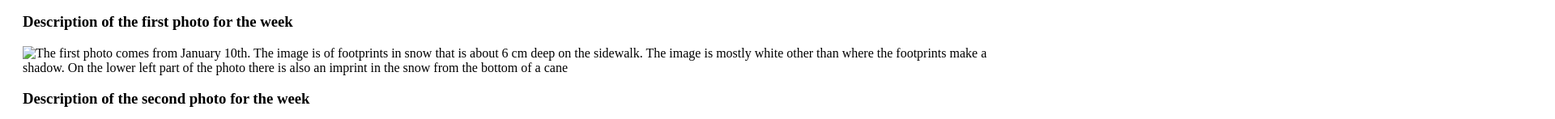
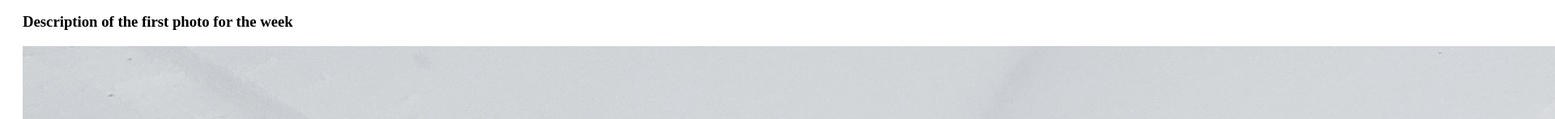
Before and after one commit to k-j-ross/k-j-ross.github.io, a plain HTML site: page full_week_1.html in a window 1280 px wide. Shown: the part 1618-1765 px from the top of the page at 81% size, 1920 px wide, since content can reach past the window. Drawn offline with Linux system fonts and the light colour scheme.

Commit message:
Added photo

```diff
--- a/full_week_1.html
+++ b/full_week_1.html
@@ -53,8 +53,9 @@ We are corporal bodies in relationship to landscape— inhabiting this corporeal
 <h3>Description of woven timeline</h3>
 <img src="week1" alt="The first week the textile background stayed consistent with non exposed background. The black line indicating the temperature on the chart falls sharply across the week. This fall indicates a change in temperature outside. The beginning of the week the temperatures are indicated at the high mid point of the graph, indicating a daytime high of around zero, at the end of the week the lows are around 32 degrees Celsius below zero. In contrast to this the white bars that are made up of crossed stiches increase in size at the beginning of the week. By the end of the week there is  around 10 cm of snow accumulated on the ground growing from  five at the beginning of the week. At the right end of the week to the right side of the weeks section there are samples of the yarn used for sensing dangeling down beside the written summary of the weeks experience.">
 </img>
+
 <h3> Description of the first photo for the week</h3>
-<img src="'week1" alt="The first photo comes from January 10th. The image is of footprints in snow that is about 6 cm deep on the sidewalk. The image is mostly white other than where the footprints make a shadow. On the lower left part of the photo there is also an imprint in the snow from the bottom of a cane"" >
+<img src="Images/20240110_13cane print in snow.jpg" alt="The first photo comes from January 10th. The image is of footprints in snow that is about 6 cm deep on the sidewalk. The image is mostly white other than where the footprints make a shadow. On the lower left part of the photo there is also an imprint in the snow from the bottom of a cane"" >
 </img>
 <h3>Description of the second photo for the week</h3>
 <img src="'week1" alt="The second photo for this week was taken on the 12th of January. The graph was a brutally cold day with a high of thirty one degrees below zero high temperature. The image is looking out my office window, the light is bright, brisk and clear. Ther are lines of clear glass interspersed with lines of condensation. Through the condensation the outline of a bright blue wooden char can be seen. There is much dried and dead shrubbery slightly visible in the foreground" >
```
Also changed, not shown: Images/20240110_13cane print in snow.jpg (added), Images/20240124_114938_water and slucsj .jpg (added), Images/20240207_085042_lilac.jpg (added), Images/20240207_103214_mini glacer.jpg (added), 9 other files.
